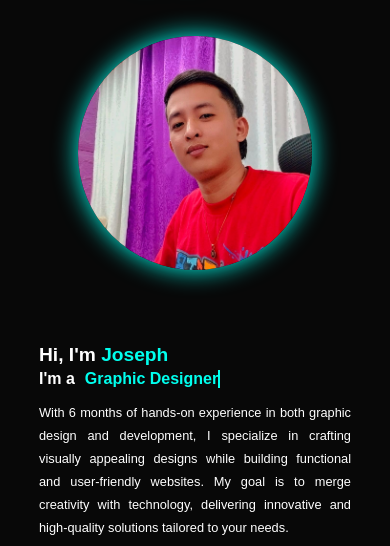
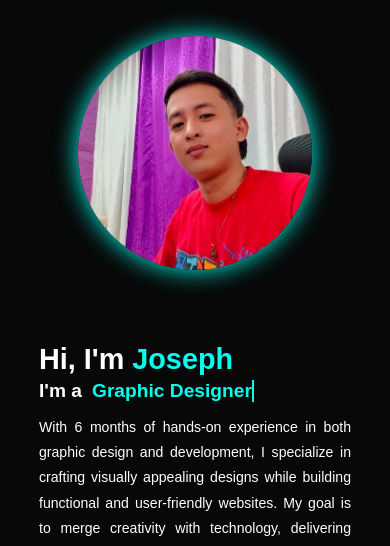
Before and after one commit to codeStreakShifu/who-am-I, a plain HTML site: page index.html in a window 390 px wide. Shown: the part 47-593 px from the top of the page. Drawn offline with nearby package versions, Linux system fonts and the light colour scheme.

Commit message:
Update styles.css

```diff
--- a/styles.css
+++ b/styles.css
@@ -270,6 +270,10 @@ span {
         overflow-x: hidden;
     }
 
+    .home-content p {
+        font-size: 2.2rem;
+    }
+
     .header {
         padding-top: 2rem;
     }
@@ -334,7 +338,7 @@ span {
     }
 
     .navbar a {
-        font-size: 1.6rem;
+        font-size: 2.4rem;
         margin: 1rem 0;
         text-align: center;
     }
@@ -352,7 +356,7 @@ span {
     }
 
     .home-content p {
-        font-size: 1.4rem;
+        font-size: 2rem;
     }
 
     .home-img1 img {
@@ -383,15 +387,15 @@ span {
     }
 
     .home-content h1 {
+        font-size: 4.5rem;
+    }
+
+    .home-content h3 {
         font-size: 3rem;
     }
 
-    .home-content h3 {
-        font-size: 2.5rem;
-    }
-
     .home-content p {
-        font-size: 2rem;
+        font-size: 2.2rem;
         max-width: 90vw;
         text-align: justify;
     }
```
